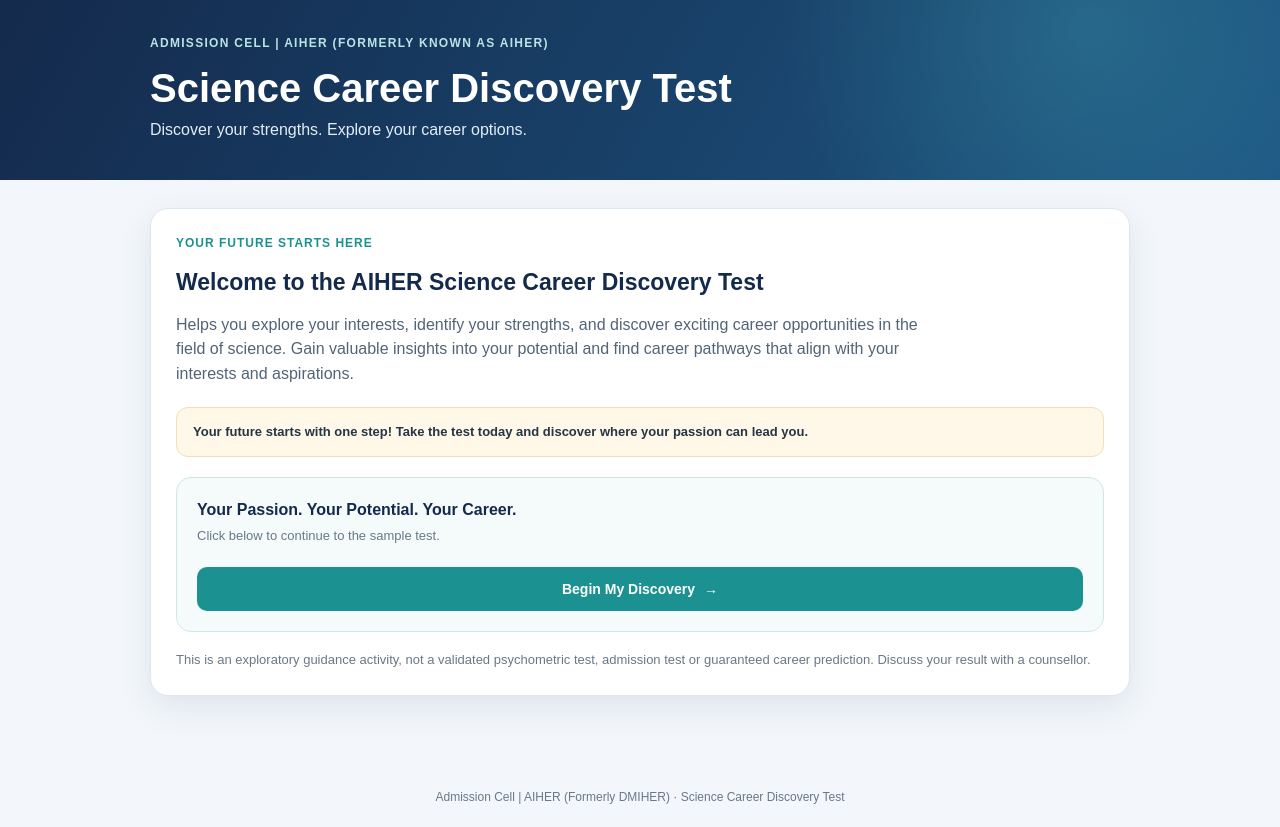
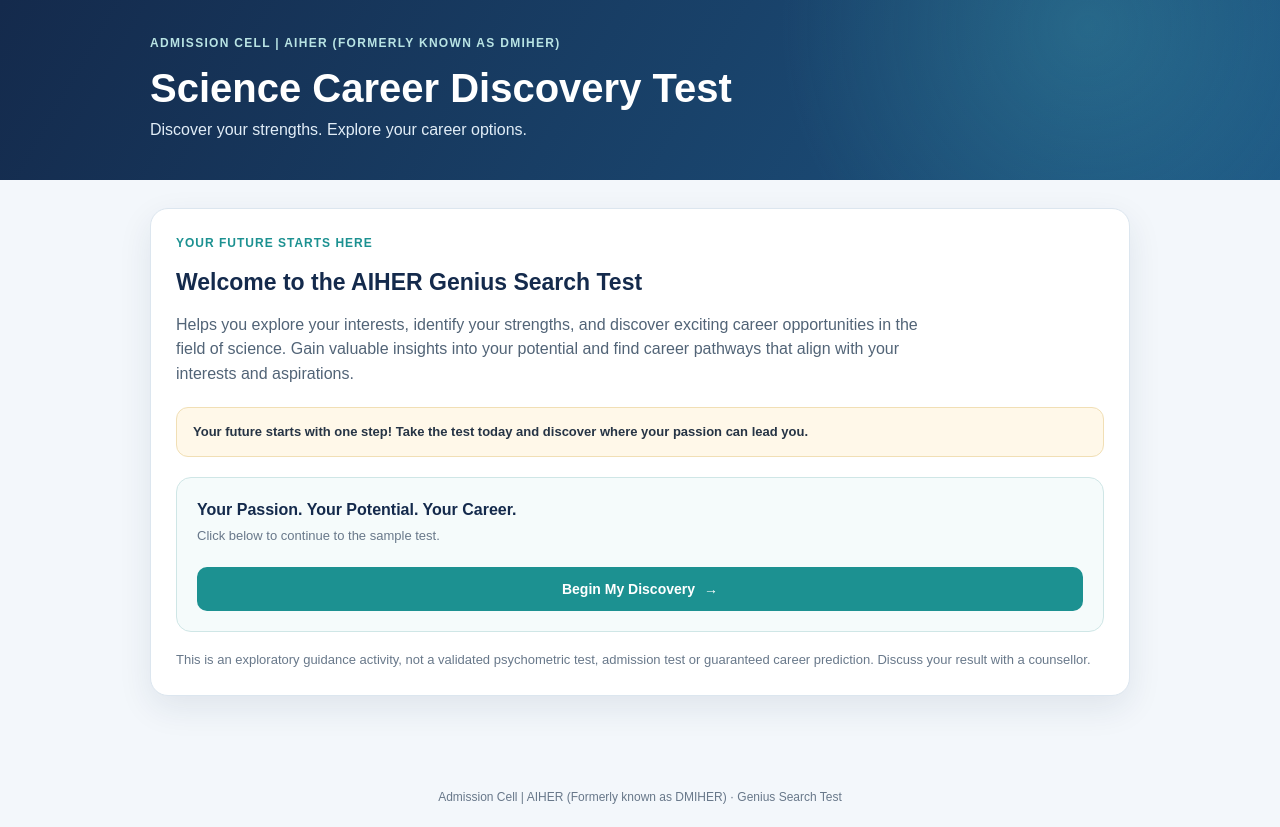
Before and after one commit to Tusharlohave/AIHER-, a plain HTML site: page index.html in a window 1280 px wide. Drawn offline with nearby package versions, Linux system fonts and the light colour scheme.

Commit message:
Update title and references for Genius Search Test

```diff
--- a/index.html
+++ b/index.html
@@ -4,13 +4,13 @@
   <meta charset="UTF-8">
   <meta name="viewport" content="width=device-width, initial-scale=1.0">
   <meta name="theme-color" content="#142a4c">
-  <title>Science Career Discovery Test | AIHER</title>
+  <title>Genius Search Test 2027-28 | AIHER</title>
   <link rel="stylesheet" href="style.css">
 </head>
 <body>
   <header class="site-header">
     <div class="wrap header-content">
-      <div class="brand">ADMISSION CELL | AIHER (FORMERLY KNOWN AS AIHER)</div>
+      <div class="brand">ADMISSION CELL | AIHER (FORMERLY KNOWN AS DMIHER)</div>
       <h1>Science Career Discovery Test</h1>
       <p>Discover your strengths. Explore your career options.</p>
     </div>
@@ -20,7 +20,7 @@
     <!-- PAGE 1: Google Form submission -->
     <section class="panel page active" id="formPage">
       <div class="step-label">Your Future Starts Here</div>
-      <h2>Welcome to the AIHER Science Career Discovery Test</h2>
+      <h2>Welcome to the AIHER Genius Search Test</h2>
       <p class="intro-copy">
         Helps you explore your interests, identify your strengths, and discover exciting career opportunities in the field of science. Gain valuable insights into your potential and find career pathways that align with your interests and aspirations.
       </p>
@@ -141,7 +141,7 @@
     <!-- Result -->
     <section class="panel hidden" id="resultPanel">
       <div class="no-print"><span class="tag">CAREER GUIDANCE REPORT</span></div>
-      <h2>Science Career Discovery &amp; Guidance Report</h2>
+      <h2>Genius Search Test &amp; Guidance Report</h2>
       <p id="studentSummary" class="small"></p>
       <p id="studentIdDisplay" class="student-id"></p>
       <p id="saveStatus" class="small"></p>
@@ -182,7 +182,7 @@
     </section>
   </main>
 
-  <footer>Admission Cell | AIHER (Formerly DMIHER) · Science Career Discovery Test</footer>
+  <footer>Admission Cell | AIHER (Formerly known as DMIHER) · Genius Search Test </footer>
 
   <script src="https://cdnjs.cloudflare.com/ajax/libs/jspdf/2.5.1/jspdf.umd.min.js"></script>
   <script src="script.js"></script>
```
